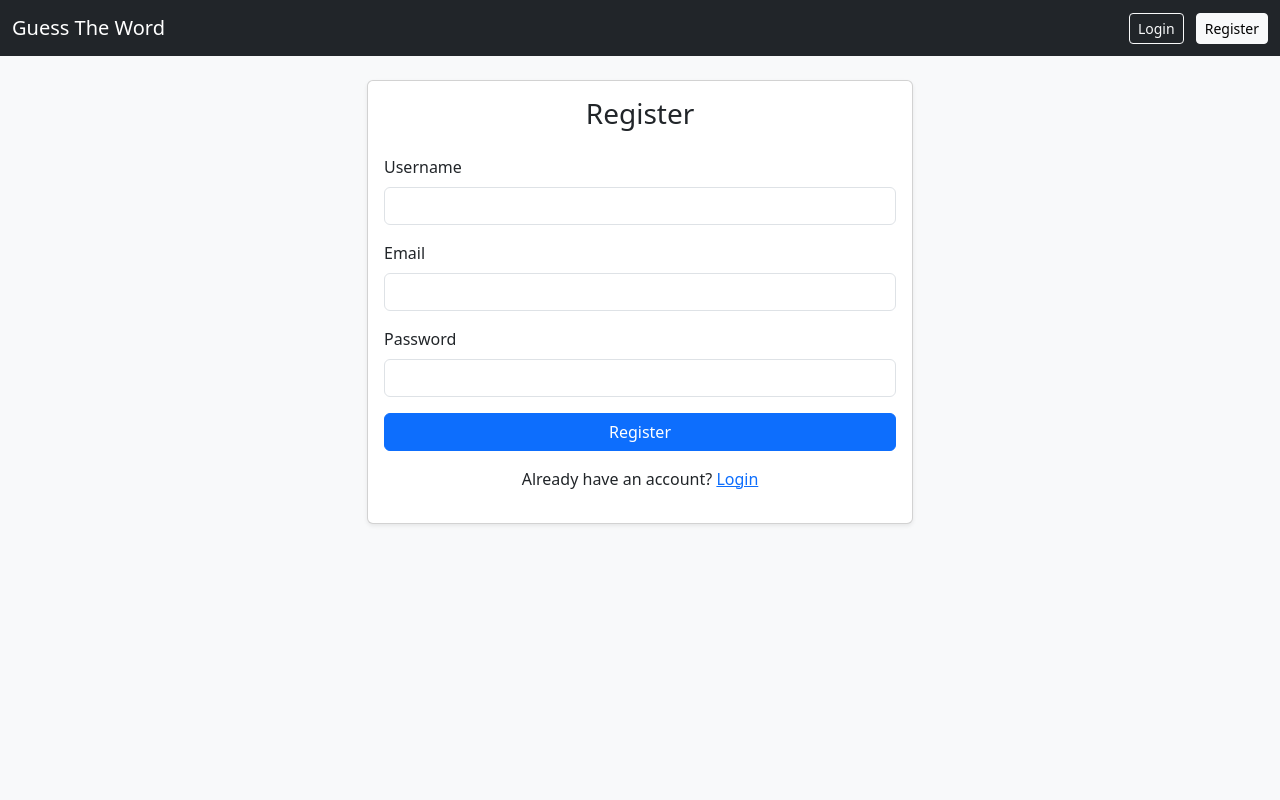
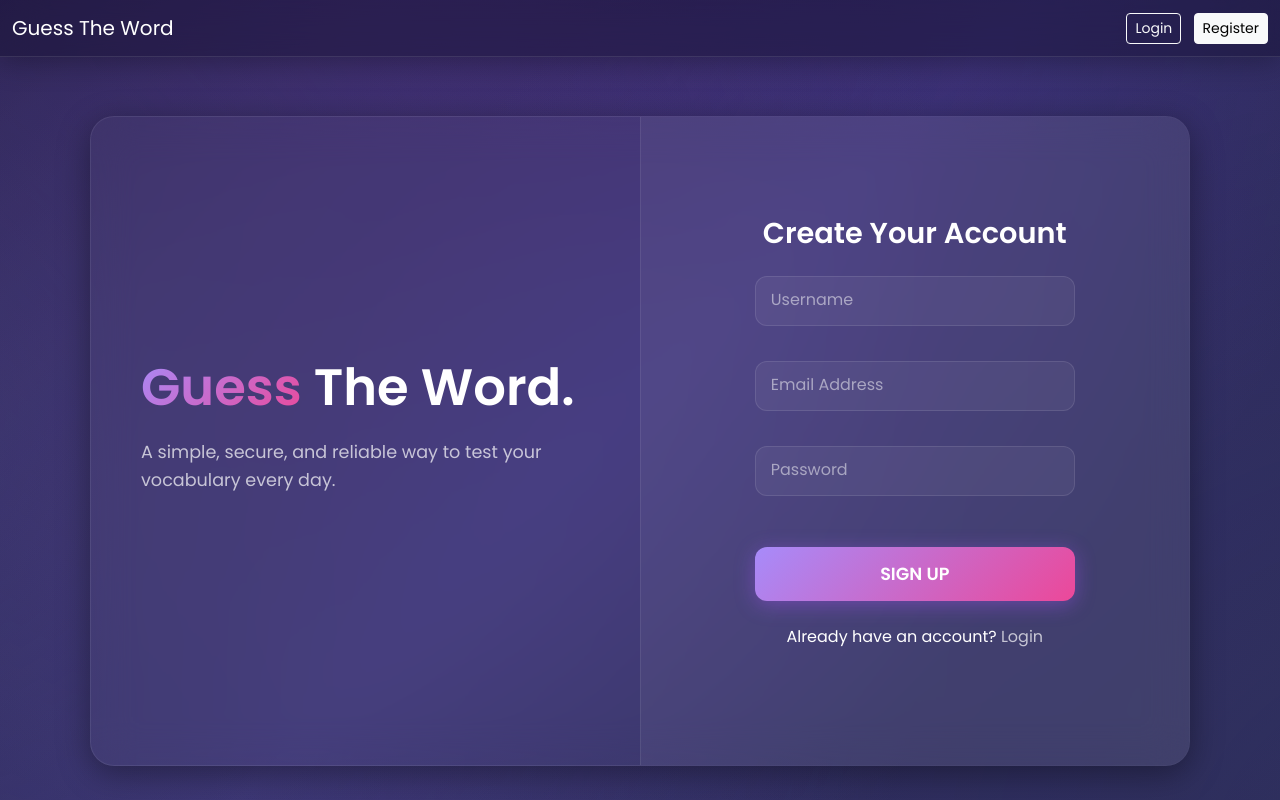
Before and after one commit to saipraneethamvudutha/Guess-the-Word, a Flask app: page /register in a window 1280 px wide. Run offline with Flask 3, Linux system fonts and the light colour scheme.

Commit message:
Did some styling and resolved some critical bugs

```diff
--- a/app/routes.py
+++ b/app/routes.py
@@ -1,6 +1,6 @@
 from flask import Blueprint, render_template, request, redirect, url_for, flash, session
 from app import db
-from app.models import User, Word, Guess, Game
+from app.models import User, Word, Game
 from datetime import datetime
 import random
 import re
@@ -110,61 +110,57 @@ def play():
         session["attempts"] = 0
         session["history"] = []
 
-    history = session["history"]
-    target = session["target_word"]
+    history = session.get("history", [])
+    target = session.get("target_word")
     game_over = False
     message = None
 
-    if request.method == "POST" and not game_over:
-        guess = request.form.get("guess", "").upper().strip()
+    if request.method == "POST":
+        guess = request.form.get("guess", "").strip().upper()
 
-        if len(guess) != 5 or not guess.isalpha():
-            flash("Invalid guess. Please enter a 5-letter word.", "danger")
+        if not guess.isalpha() or len(guess) != 5:
+            flash("Invalid input. Please enter a single 5-letter word.", "danger")
+            return redirect(url_for("main.play"))
+
+        previous_guesses = ["".join([letter['letter'] for letter in attempt]) for attempt in history]
+        if guess in previous_guesses:
+            flash(f"You've already guessed the word '{guess}'. Try a different one!", "warning")
             return redirect(url_for("main.play"))
 
         session["attempts"] += 1
 
         feedback = []
+        target_counts = {char: target.count(char) for char in set(target)}
+
         for i in range(5):
             if guess[i] == target[i]:
                 feedback.append({"letter": guess[i], "color": "green"})
-            elif guess[i] in target:
-                feedback.append({"letter": guess[i], "color": "orange"})
+                target_counts[guess[i]] -= 1
             else:
                 feedback.append({"letter": guess[i], "color": "grey"})
+
+        for i in range(5):
+            if feedback[i]['color'] != 'green':
+                if guess[i] in target and target_counts.get(guess[i], 0) > 0:
+                    feedback[i]['color'] = 'orange'
+                    target_counts[guess[i]] -= 1
 
         history.append(feedback)
         session["history"] = history
 
-        # Win Condition
         if guess == target:
             game_over = True
-            message = f" CONGRATULATIONS ! You guessed the word '{target}' in {session['attempts']} attempts!"
-            new_game = Game(
-                user_id=session["user_id"],
-                word=target,
-                attempts=session["attempts"],
-                won=True,
-                played_at=datetime.utcnow()
-            )
+            message = f"CONGRATULATIONS! You guessed '{target}' in {session['attempts']} attempts!"
+            new_game = Game(user_id=session["user_id"], word=target, attempts=session["attempts"], won=True)
             db.session.add(new_game)
-            db.session.commit()
-            session.pop("target_word", None)
-            session.pop("attempts", None)
-            session.pop("history", None)
 
-        # Lose Condition
         elif session["attempts"] >= 6:
             game_over = True
-            message = f" GAME OVER ! The word was '{target}'."
-            new_game = Game(
-                user_id=session["user_id"],
-                word=target,
-                attempts=session["attempts"],
-                won=False,
-                played_at=datetime.utcnow()
-            )
+            message = f"GAME OVER! The word was '{target}'."
+            new_game = Game(user_id=session["user_id"], word=target, attempts=session["attempts"], won=False)
             db.session.add(new_game)
+
+        if game_over:
             db.session.commit()
             session.pop("target_word", None)
             session.pop("attempts", None)
@@ -174,7 +170,8 @@ def play():
         "play.html",
         history=history,
         game_over=game_over,
-        message=message
+        message=message,
+        attempts=session.get('attempts', 0)
     )
 
 
@@ -194,9 +191,11 @@ def add_words():
             db.session.add(new_word)
 
     db.session.commit()
-    return "20 words added successfully!"
+    flash(f"{len(sample_words)} words added to the database!", "success")
+    return redirect(url_for("main.home"))
 
 
+# Leaderboard Route
 @main.route("/leaderboard")
 def leaderboard():
     if "user_id" not in session:
@@ -208,12 +207,14 @@ def leaderboard():
         db.session.query(
             User.username,
             func.count(Game.id).label("games_played"),
-            func.sum(case((Game.won == True, 1), else_=0)).label("wins"),
-            func.avg(Game.attempts).label("avg_attempts")
+            func.sum(case((Game.won == True, 1), else_=0)).label("wins")
         )
         .join(Game, Game.user_id == User.id)
         .group_by(User.id)
-        .order_by(func.sum(case((Game.won == True, 1), else_=0)).desc())
+        .order_by(
+            func.sum(case((Game.won == True, 1), else_=0)).desc(),
+            func.count(Game.id).asc()
+        )
         .all()
     )
 
--- /dev/null
+++ b/app/static/css/style.css
@@ -0,0 +1,378 @@
+@import url('https://fonts.googleapis.com/css2?family=Poppins:wght@300;400;600&display=swap');
+
+body {
+    font-family: 'Poppins', sans-serif;
+    background: linear-gradient(135deg, #0f0c29 0%, #302b63 50%, #24243e 100%);
+    background-attachment: fixed;
+    min-height: 100vh;
+    color: #ffffff;
+    position: relative;
+    overflow-x: hidden;
+}
+
+body::before {
+    content: '';
+    position: fixed;
+    top: -50%;
+    left: -50%;
+    width: 200%;
+    height: 200%;
+    background: radial-gradient(circle at 20% 50%, rgba(120, 119, 198, 0.3) 0%, transparent 50%),
+        radial-gradient(circle at 80% 80%, rgba(99, 102, 241, 0.2) 0%, transparent 50%),
+        radial-gradient(circle at 40% 20%, rgba(168, 85, 247, 0.2) 0%, transparent 50%);
+    pointer-events: none;
+    z-index: 0;
+}
+
+.container {
+    position: relative;
+    z-index: 1;
+}
+
+h1,
+h2,
+h3,
+h4,
+h5,
+h6 {
+    color: #ffffff;
+}
+
+.navbar {
+    background: rgba(15, 12, 41, 0.4) !important;
+    backdrop-filter: blur(20px);
+    -webkit-backdrop-filter: blur(20px);
+    border-bottom: 1px solid rgba(255, 255, 255, 0.1);
+    box-shadow: 0 4px 30px rgba(0, 0, 0, 0.3);
+}
+
+.navbar-brand,
+.navbar-nav .nav-link,
+.navbar-text {
+    color: #ffffff !important;
+}
+
+.navbar-brand:hover,
+.navbar-nav .nav-link:hover {
+    color: rgba(168, 85, 247, 1) !important;
+}
+
+.main-content-wrapper {
+    display: flex;
+    align-items: center;
+    justify-content: center;
+    flex-grow: 1;
+    padding: 2rem 0;
+}
+
+.glass-card {
+    background: rgba(255, 255, 255, 0.05);
+    border-radius: 20px;
+    box-shadow: 0 8px 32px 0 rgba(0, 0, 0, 0.37);
+    backdrop-filter: blur(20px);
+    -webkit-backdrop-filter: blur(20px);
+    border: 1px solid rgba(255, 255, 255, 0.08);
+    color: #ffffff;
+}
+
+.alert.glass-card {
+    color: #fff;
+    border: 1px solid rgba(255, 255, 255, 0.15);
+}
+
+.alert-success {
+    background: rgba(16, 185, 129, 0.15);
+    border-color: rgba(16, 185, 129, 0.3);
+}
+
+.alert-danger {
+    background: rgba(239, 68, 68, 0.15);
+    border-color: rgba(239, 68, 68, 0.3);
+}
+
+.alert-info {
+    background: rgba(59, 130, 246, 0.15);
+    border-color: rgba(59, 130, 246, 0.3);
+}
+
+.alert-warning {
+    background: rgba(251, 191, 36, 0.15);
+    border-color: rgba(251, 191, 36, 0.3);
+}
+
+.alert .btn-close {
+    filter: invert(1) grayscale(100%) brightness(200%);
+}
+
+.split-glass-container {
+    display: flex;
+    max-width: 1100px;
+    width: 90%;
+    height: 650px;
+    background: rgba(255, 255, 255, 0.03);
+    border-radius: 24px;
+    box-shadow: 0 8px 32px 0 rgba(0, 0, 0, 0.37);
+    backdrop-filter: blur(20px);
+    -webkit-backdrop-filter: blur(20px);
+    border: 1px solid rgba(255, 255, 255, 0.08);
+    overflow: hidden;
+}
+
+.left-content-side {
+    flex: 1;
+    padding: 50px;
+    display: flex;
+    flex-direction: column;
+    justify-content: center;
+}
+
+.left-content-side h1 {
+    font-size: 3.2rem;
+    font-weight: 600;
+    line-height: 1.2;
+    margin-bottom: 20px;
+}
+
+.left-content-side .gradient-text {
+    background: linear-gradient(135deg, #a78bfa 0%, #ec4899 100%);
+    -webkit-background-clip: text;
+    -webkit-text-fill-color: transparent;
+}
+
+.left-content-side p {
+    font-size: 1.1rem;
+    line-height: 1.6;
+    margin-bottom: 30px;
+    color: rgba(255, 255, 255, 0.7);
+}
+
+.right-form-side {
+    flex: 1;
+    padding: 50px;
+    display: flex;
+    flex-direction: column;
+    justify-content: center;
+    align-items: center;
+    text-align: center;
+    background: rgba(255, 255, 255, 0.05);
+    border-left: 1px solid rgba(255, 255, 255, 0.08);
+}
+
+.form-title {
+    font-size: 1.8rem;
+    font-weight: 600;
+    margin-bottom: 25px;
+}
+
+.form-group-custom {
+    position: relative;
+    margin-bottom: 35px;
+    width: 100%;
+    max-width: 320px;
+}
+
+.form-group-custom .form-control {
+    background: rgba(255, 255, 255, 0.05) !important;
+    border: 1px solid rgba(255, 255, 255, 0.1) !important;
+    border-radius: 12px !important;
+    padding: 12px 16px;
+    color: #fff !important;
+    font-size: 1rem;
+    transition: all 0.3s ease;
+}
+
+.form-group-custom .form-control:focus {
+    border-color: rgba(168, 85, 247, 0.5) !important;
+    box-shadow: 0 0 0 3px rgba(168, 85, 247, 0.1) !important;
+    outline: none !important;
+    background: rgba(255, 255, 255, 0.08) !important;
+}
+
+.form-group-custom .form-label {
+    position: absolute;
+    top: 12px;
+    left: 16px;
+    color: rgba(255, 255, 255, 0.5);
+    pointer-events: none;
+    transition: all 0.2s ease-out;
+    background: transparent;
+}
+
+.form-group-custom .form-control:focus~.form-label,
+.form-group-custom .form-control:not(:placeholder-shown)~.form-label {
+    top: -10px;
+    left: 12px;
+    font-size: 0.75rem;
+    color: #a78bfa;
+    background: #1a1625;
+    padding: 0 6px;
+}
+
+.btn-glass-primary {
+    background: linear-gradient(135deg, #a78bfa 0%, #ec4899 100%);
+    border: none;
+    border-radius: 12px;
+    color: white;
+    font-size: 1.1rem;
+    font-weight: 600;
+    padding: 14px 40px;
+    width: 100%;
+    max-width: 320px;
+    transition: all 0.3s ease;
+    box-shadow: 0 4px 20px rgba(168, 85, 247, 0.4);
+}
+
+.btn-glass-primary:hover {
+    transform: translateY(-2px);
+    box-shadow: 0 6px 30px rgba(168, 85, 247, 0.6);
+    background: linear-gradient(135deg, #8b5cf6 0%, #ec4899 100%);
+}
+
+.text-link-glass {
+    color: rgba(255, 255, 255, 0.7);
+    text-decoration: none;
+    font-weight: 500;
+    transition: color 0.2s ease;
+}
+
+.text-link-glass:hover {
+    color: #a78bfa;
+}
+
+.btn-glass-action {
+    display: inline-block;
+    padding: 1rem 2.5rem;
+    background: rgba(255, 255, 255, 0.05);
+    border: 1px solid rgba(255, 255, 255, 0.1);
+    border-radius: 12px;
+    color: #fff;
+    font-size: 1.2rem;
+    font-weight: 600;
+    text-decoration: none;
+    transition: all 0.3s ease;
+}
+
+.btn-glass-action:hover {
+    background: rgba(168, 85, 247, 0.2);
+    border-color: rgba(168, 85, 247, 0.3);
+    transform: translateY(-3px);
+    color: #fff;
+    box-shadow: 0 8px 20px rgba(168, 85, 247, 0.3);
+}
+
+.game-row {
+    display: flex;
+    justify-content: center;
+}
+
+.letter-box {
+    display: flex;
+    align-items: center;
+    justify-content: center;
+    border: 2px solid rgba(255, 255, 255, 0.1);
+    background: rgba(255, 255, 255, 0.05);
+    width: 60px;
+    height: 60px;
+    font-size: 2.5rem;
+    font-weight: bold;
+    margin: 4px;
+    text-transform: uppercase;
+    border-radius: 12px;
+    transition: all 0.3s ease;
+    color: #fff;
+}
+
+.green {
+    background: rgba(16, 185, 129, 0.3);
+    border-color: rgba(16, 185, 129, 0.5);
+    box-shadow: 0 4px 15px rgba(16, 185, 129, 0.3);
+}
+
+.orange {
+    background: rgba(251, 191, 36, 0.3);
+    border-color: rgba(251, 191, 36, 0.5);
+    box-shadow: 0 4px 15px rgba(251, 191, 36, 0.3);
+}
+
+.grey {
+    background: rgba(100, 116, 139, 0.3);
+    border-color: rgba(100, 116, 139, 0.5);
+}
+
+.game-controls {
+    display: flex;
+    flex-direction: column;
+    justify-content: center;
+    align-items: center;
+    height: 100%;
+}
+
+.game-form {
+    width: 100%;
+    max-width: 300px;
+}
+
+.leaderboard-card,
+.scoreboard-card {
+    color: #ffffff;
+}
+
+.leaderboard-card h3,
+.scoreboard-card h4 {
+    color: #ffffff;
+    font-weight: 600;
+}
+
+.leaderboard-table {
+    color: #fff;
+}
+
+.leaderboard-table thead th {
+    color: rgba(255, 255, 255, 0.6);
+    border-bottom: 1px solid rgba(255, 255, 255, 0.1);
+    font-weight: 600;
+    text-transform: uppercase;
+    letter-spacing: 1px;
+}
+
+.leaderboard-table tbody td {
+    padding: 1rem 0.5rem;
+    vertical-align: middle;
+    border-bottom: 1px solid rgba(255, 255, 255, 0.08);
+}
+
+.leaderboard-table tbody tr {
+    transition: background-color 0.2s ease-in-out;
+}
+
+.leaderboard-table tbody tr:hover {
+    background: rgba(255, 255, 255, 0.05);
+}
+
+.leaderboard-table tbody tr.current-user {
+    background: linear-gradient(90deg, rgba(168, 85, 247, 0.15) 0%, rgba(59, 130, 246, 0.15) 100%);
+    font-weight: 600;
+}
+
+.scoreboard-hr {
+    border-color: rgba(255, 255, 255, 0.1);
+    margin: 1.5rem 0;
+}
+
+.stat-item {
+    display: flex;
+    justify-content: space-between;
+    align-items: center;
+    padding: 0.8rem 0;
+    font-size: 1.1rem;
+    border-bottom: 1px solid rgba(255, 255, 255, 0.08);
+}
+
+.stat-label {
+    color: rgba(255, 255, 255, 0.6);
+}
+
+.stat-value {
+    font-weight: 600;
+    font-size: 1.2rem;
+}
--- a/app/templates/base.html
+++ b/app/templates/base.html
@@ -4,36 +4,33 @@
 <head>
     <meta charset="utf-8">
     <meta name="viewport" content="width=device-width, initial-scale=1">
-    <title>{{ title if title else "Guess The Word" }}</title>
+    <title>Guess The Word</title>
     <link href="https://cdn.jsdelivr.net/npm/bootstrap@5.3.0/dist/css/bootstrap.min.css" rel="stylesheet">
+    <link rel="stylesheet" href="{{ url_for('static', filename='css/style.css') }}">
 </head>
 
-<body class="bg-light">
-
-    <!-- Navbar -->
-    <nav class="navbar navbar-expand-lg navbar-dark bg-dark">
+<body class="d-flex flex-column">
+    <nav class="navbar navbar-expand-lg">
         <div class="container-fluid">
             <a class="navbar-brand" href="{{ url_for('main.home') }}">Guess The Word</a>
             <div>
                 {% if session.get('user_id') %}
-                <span class="navbar-text text-white me-3">Hi, {{ session['username'] }}</span>
+                <span class="navbar-text me-3">Hi, {{ session['username'] }}</span>
                 <a href="{{ url_for('main.leaderboard') }}" class="btn btn-outline-info btn-sm me-2">Leaderboard</a>
                 <a href="{{ url_for('main.logout') }}" class="btn btn-outline-light btn-sm">Logout</a>
                 {% else %}
                 <a href="{{ url_for('main.login') }}" class="btn btn-outline-light btn-sm me-2">Login</a>
                 <a href="{{ url_for('main.register') }}" class="btn btn-light btn-sm">Register</a>
                 {% endif %}
-
             </div>
         </div>
     </nav>
 
-    <!-- Flash Messages -->
-    <div class="container mt-3">
+    <div class="container mt-4">
         {% with messages = get_flashed_messages(with_categories=true) %}
         {% if messages %}
         {% for category, message in messages %}
-        <div class="alert alert-{{ category }} alert-dismissible fade show" role="alert">
+        <div class="alert alert-{{ category }} alert-dismissible fade show glass-card" role="alert">
             {{ message }}
             <button type="button" class="btn-close" data-bs-dismiss="alert" aria-label="Close"></button>
         </div>
@@ -42,8 +39,7 @@
         {% endwith %}
     </div>
 
-    <!-- Page Content -->
-    <div class="container mt-4">
+    <div class="main-content-wrapper">
         {% block content %}{% endblock %}
     </div>
 
--- a/app/templates/register.html
+++ b/app/templates/register.html
@@ -1,30 +1,31 @@
 {% extends "base.html" %}
 {% block content %}
-<div class="row justify-content-center">
-    <div class="col-md-6">
-        <div class="card shadow-sm">
-            <div class="card-body">
-                <h3 class="card-title text-center mb-4">Register</h3>
-                <form method="POST">
-                    <div class="mb-3">
+<div class="split-glass-container">
+    <div class="left-content-side">
+        <h1><span class="gradient-text">Guess</span> The Word.</h1>
+        <p>A simple, secure, and reliable way to test your vocabulary every day.</p>
+        {# Removed the .app-buttons div entirely #}
+    </div>
+
+    <div class="right-form-side">
+        <h4 class="form-title">Create Your Account</h4>
+        <form method="POST" class="w-100 d-flex flex-column align-items-center">
+            <div class="form-group-custom">
+                <input type="text" name="username" id="username" class="form-control" placeholder=" " required>
                 <label for="username" class="form-label">Username</label>
-                        <input type="text" name="username" id="username" class="form-control" required>
             </div>
-                    <div class="mb-3">
-                        <label for="email" class="form-label">Email</label>
-                        <input type="email" name="email" id="email" class="form-control" required>
+            <div class="form-group-custom">
+                <input type="email" name="email" id="email" class="form-control" placeholder=" " required>
+                <label for="email" class="form-label">Email Address</label>
             </div>
-                    <div class="mb-3">
+            <div class="form-group-custom">
+                <input type="password" name="password" id="password" class="form-control" placeholder=" " required>
                 <label for="password" class="form-label">Password</label>
-                        <input type="password" name="password" id="password" class="form-control" required>
             </div>
-                    <button type="submit" class="btn btn-primary w-100">Register</button>
+            <button type="submit" class="btn btn-glass-primary mt-3">SIGN UP</button>
         </form>
-                <p class="text-center mt-3">Already have an account?
-                    <a href="{{ url_for('main.login') }}">Login</a>
+        <p class="mt-4">Already have an account? <a href="{{ url_for('main.login') }}" class="text-link-glass">Login</a>
         </p>
     </div>
 </div>
-    </div>
-</div>
 {% endblock %}
```
Also changed, not shown: app/templates/dashboard.html (+13 -11 lines), app/templates/home.html (+16 -13 lines), app/templates/leaderboard.html (+30 -19 lines), app/templates/login.html (+20 -20 lines), app/templates/play.html (+36 -54 lines). Lines whose indentation alone changed are shown as unchanged.
